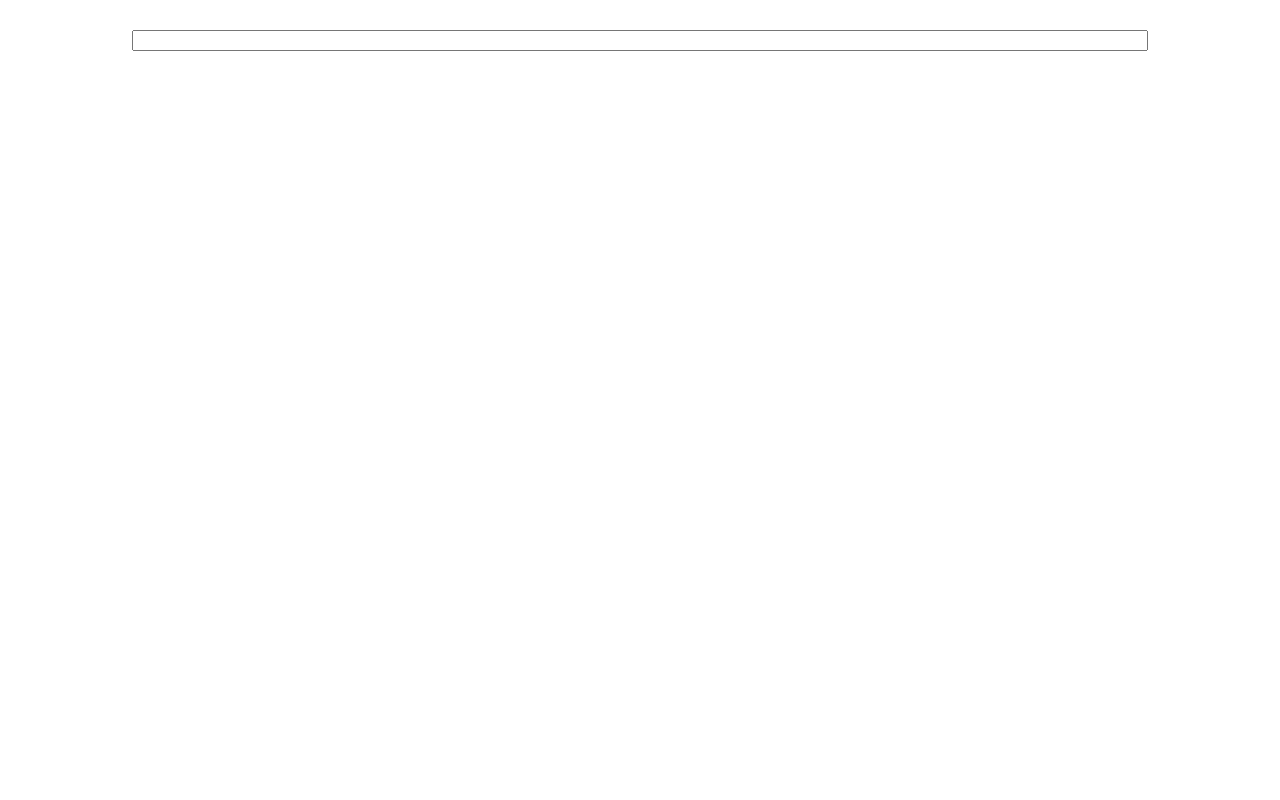
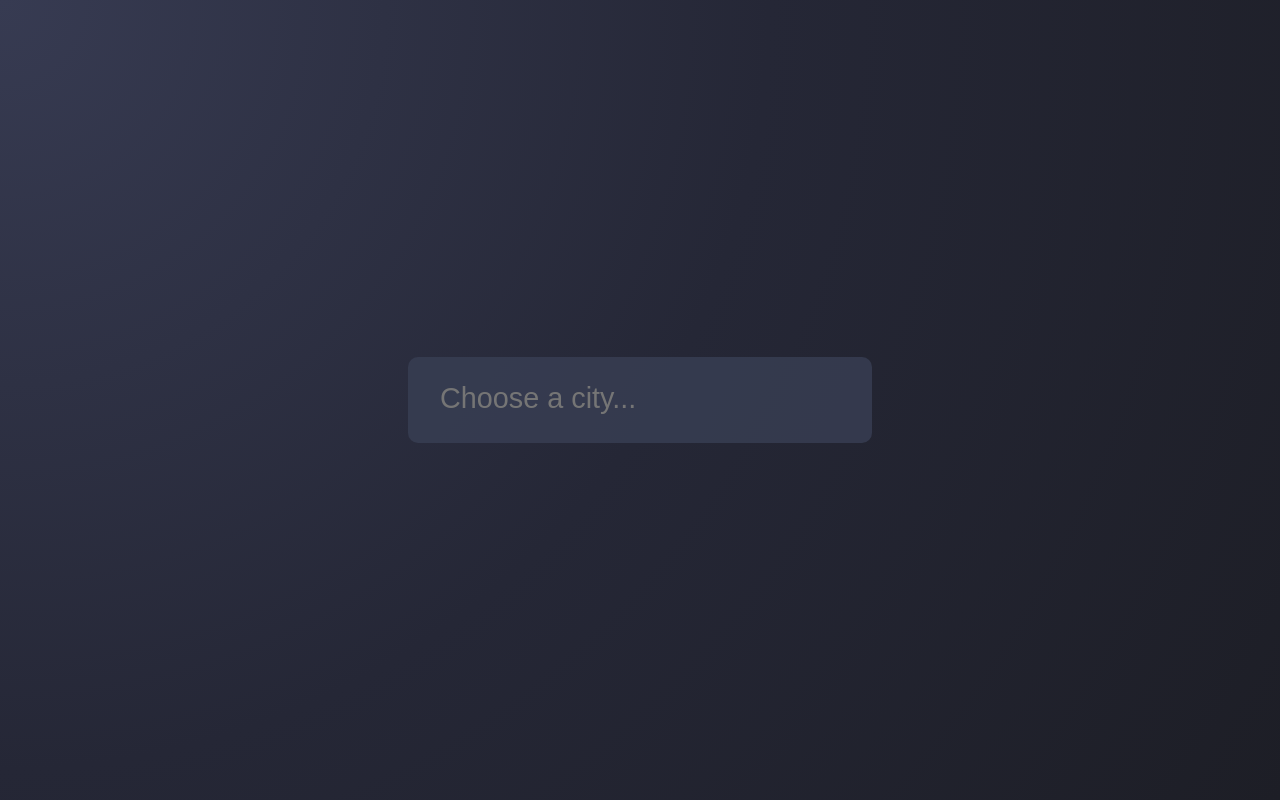
Before and after one commit to LeoRosse/weather-app, a React (Create React App) app: page / in a window 1280 px wide. Built offline with nearby package versions, Linux system fonts and the light colour scheme.

Commit message:
Upgrade css

```diff
--- a/public/index.html
+++ b/public/index.html
@@ -24,7 +24,7 @@
       work correctly both with client-side routing and a non-root public URL.
       Learn how to configure a non-root public URL by running `npm run build`.
     -->
-    <title>React App</title>
+    <title>Weather App</title>
   </head>
   <body>
     <noscript>You need to enable JavaScript to run this app.</noscript>
--- a/src/App.styles.scss
+++ b/src/App.styles.scss
@@ -1,11 +1,29 @@
+$input-background: rgba(57, 63, 84, 0.8);
+$input-text-active: #BFD2FF;
+
 .main {
-  padding: 10px;
   display: flex;
+  height: 100vh;
+  margin: 0 auto;
   flex-direction: column;
   justify-content: center;
   align-items: center;
   &__input {
     width: 80%;
     margin: 20px 0px;
+    position: relative;
+    display: flex;
+    flex-direction: row;
+    width: 100%;
+    max-width: 400px;
+    margin: 0 auto;
+    border-radius: 2px;
+    padding: 1.4rem 2rem 1.6rem;
+    background: $input-background;
+    color: $input-text-active;
+    font-size: 1.8rem;
+    line-height: 2.4rem;
+    vertical-align: middle;
+    border-radius: 10px;
   }
 }
--- a/src/App.tsx
+++ b/src/App.tsx
@@ -24,6 +24,7 @@ const App: React.FC<AppProps> = ({ weather, getWeather }) => {
         onChange={e => setKeywords(e.target.value)}
         value={keywords}
         className="main__input"
+        placeholder="Choose a city..."
       />
       <WeatherInfo showInfo={weather !== null} weather={weather} />
     </main>
--- a/src/actions/weather.ts
+++ b/src/actions/weather.ts
@@ -28,7 +28,7 @@ export function getWeather(keyword: string) {
   return async (dispatch: any) => {
     dispatch(getWeatherStart());
     const response = await fetch(
-      `https://api.openweathermap.org/data/2.5/weather?q=${keyword}&lang=it&units=metric&appid=ea69afac7ee734ece5f456bf9dd27957`
+      `https://api.openweathermap.org/data/2.5/weather?q=${keyword}&units=metric&appid=ea69afac7ee734ece5f456bf9dd27957`
     );
     if (!response.ok) {
       return dispatch(getWeatherFailure("Unable to fetch"));
--- a/src/components/WeatherInfo.tsx
+++ b/src/components/WeatherInfo.tsx
@@ -11,7 +11,20 @@ export const WeatherInfo: React.FC<WeatherInfoProps> = ({
   weather
 }) =>
   showInfo ? (
-    <>
-      {weather.name} {weather.weather[0].description}
-    </>
+    <div>
+      <h1>{weather.name}</h1>
+      <p>
+        {weather.weather[0].description}
+        <br />
+        temperature: {Math.round(weather.main.temp)}°C
+        <br />
+        perceived temperature: {Math.round(weather.main.feels_like)}°C
+        <br />
+        humidity: {Math.round(weather.main.humidity)}
+        <br />
+        temperature max: {Math.round(weather.main.temp_max)}
+        <br />
+        temperature min: {Math.round(weather.main.temp_min)}
+      </p>
+    </div>
   ) : null;
--- a/src/index.css
+++ b/src/index.css
@@ -5,9 +5,12 @@ body {
     sans-serif;
   -webkit-font-smoothing: antialiased;
   -moz-osx-font-smoothing: grayscale;
+  background-image: radial-gradient(circle at 0% 0%, #373b52, #252736 51%, #1d1e26);
 }
 
 code {
   font-family: source-code-pro, Menlo, Monaco, Consolas, 'Courier New',
     monospace;
 }
+
+input { border-style: none; background: transparent; outline: none; }
```
